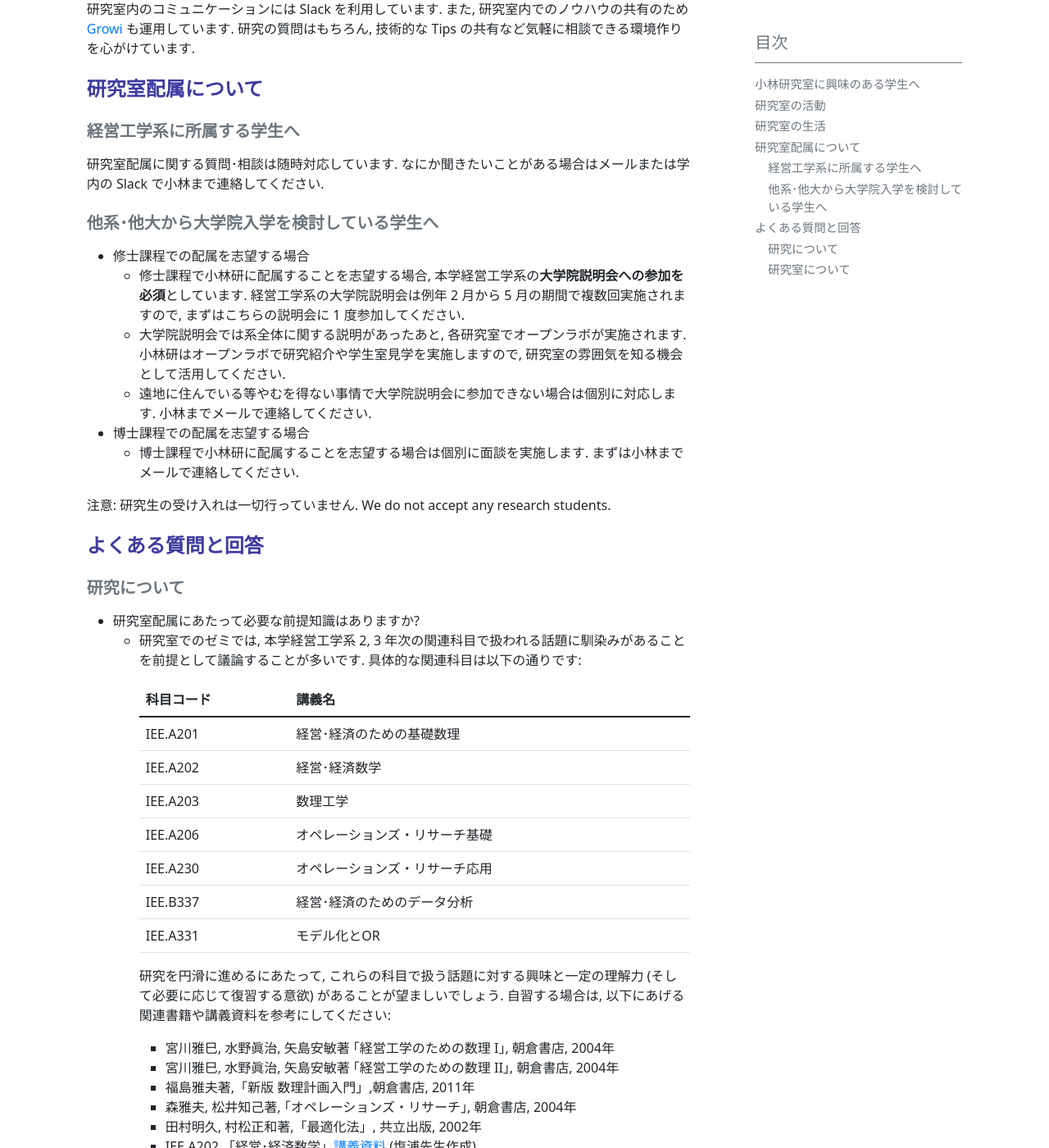
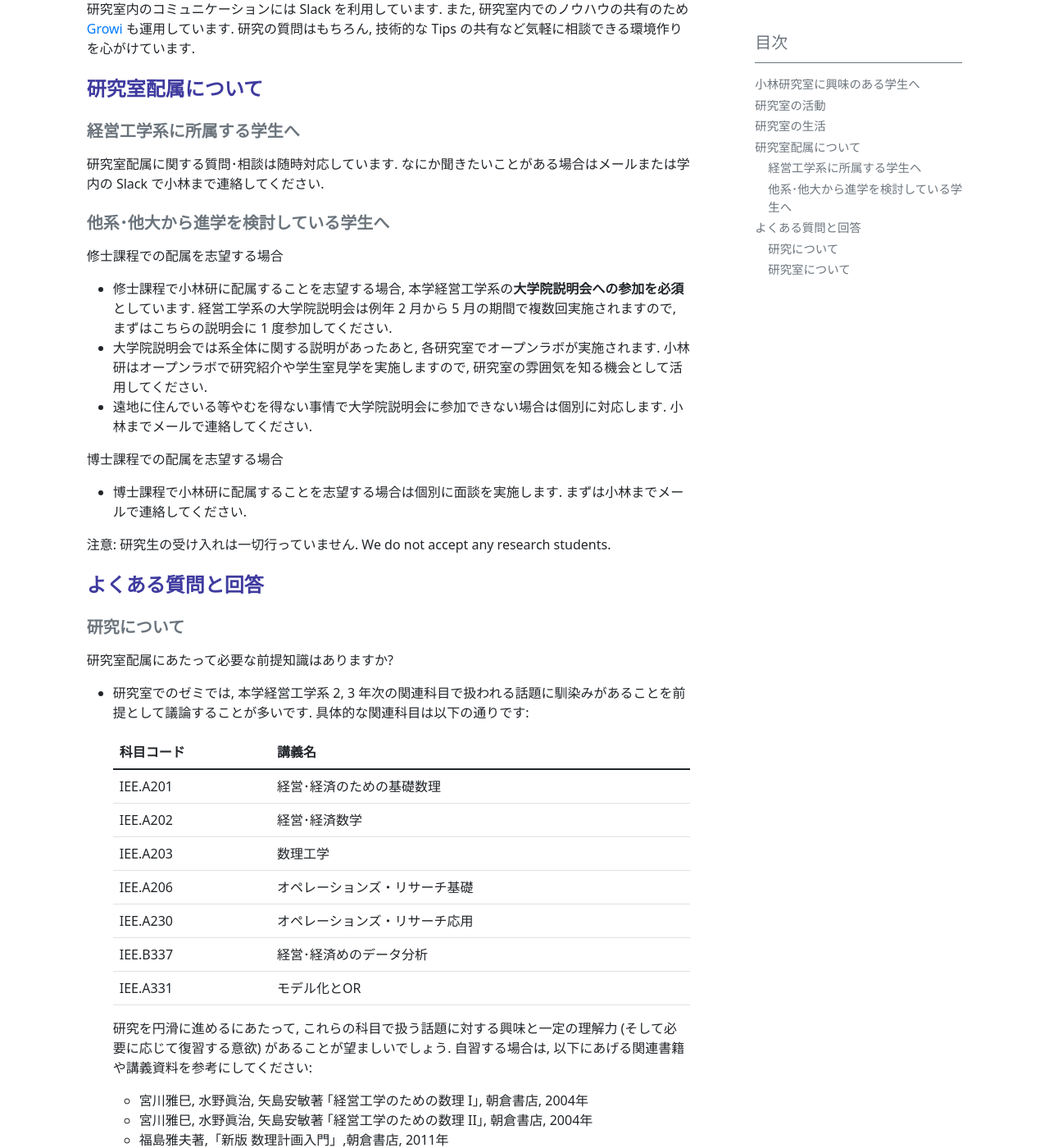
Before and after one commit to isct-koba-lab/isct-koba-lab.github.io, a Jekyll site: the page built from pages/for-students.md, in a window 1280 px wide and 1400 px high, scrolled down 1090 px. Shown: the whole window at 82% size. Built offline with Jekyll 4.4.1, drawn with Linux system fonts in a browser that asks for light colours.

Commit message:
for students

```diff
--- a/pages/for-students.md
+++ b/pages/for-students.md
@@ -44,13 +44,15 @@ toc: true
 
 研究室配属に関する質問･相談は随時対応しています. なにか聞きたいことがある場合はメールまたは学内の Slack で小林まで連絡してください.
 
-### 他系･他大から大学院入学を検討している学生へ
+### 他系･他大から進学を検討している学生へ
 
-- 修士課程での配属を志望する場合
-  - 修士課程で小林研に配属することを志望する場合, 本学経営工学系の**大学院説明会への参加を必須**としています. 経営工学系の大学院説明会は例年 2 月から 5 月の期間で複数回実施されますので, まずはこちらの説明会に 1 度参加してください.
-  - 大学院説明会では系全体に関する説明があったあと, 各研究室でオープンラボが実施されます. 小林研はオープンラボで研究紹介や学生室見学を実施しますので, 研究室の雰囲気を知る機会として活用してください.
-  - 遠地に住んでいる等やむを得ない事情で大学院説明会に参加できない場合は個別に対応します. 小林までメールで連絡してください.
-- 博士課程での配属を志望する場合
+
+修士課程での配属を志望する場合
+- 修士課程で小林研に配属することを志望する場合, 本学経営工学系の**大学院説明会への参加を必須**としています. 経営工学系の大学院説明会は例年 2 月から 5 月の期間で複数回実施されますので, まずはこちらの説明会に 1 度参加してください.
+- 大学院説明会では系全体に関する説明があったあと, 各研究室でオープンラボが実施されます. 小林研はオープンラボで研究紹介や学生室見学を実施しますので, 研究室の雰囲気を知る機会として活用してください.
+- 遠地に住んでいる等やむを得ない事情で大学院説明会に参加できない場合は個別に対応します. 小林までメールで連絡してください.
+
+博士課程での配属を志望する場合
   - 博士課程で小林研に配属することを志望する場合は個別に面談を実施します. まずは小林までメールで連絡してください.
 
 
@@ -61,35 +63,41 @@ toc: true
 ## よくある質問と回答
 
 ### 研究について
-- 研究室配属にあたって必要な前提知識はありますか?
-  - 研究室でのゼミでは, 本学経営工学系 2, 3 年次の関連科目で扱われる話題に馴染みがあることを前提として議論することが多いです. 具体的な関連科目は以下の通りです:
 
-      | 科目コード | 講義名|
-      |:---|---|
-      |IEE.A201 | 経営･経済のための基礎数理|
-      |IEE.A202 | 経営･経済数学|
-      |IEE.A203 | 数理工学|
-      |IEE.A206 | オペレーションズ・リサーチ基礎|
-      |IEE.A230 | オペレーションズ・リサーチ応用|
-      |IEE.B337 | 経営･経済のためのデータ分析|
-      |IEE.A331 | モデル化とOR|
+研究室配属にあたって必要な前提知識はありますか?
+- 研究室でのゼミでは, 本学経営工学系 2, 3 年次の関連科目で扱われる話題に馴染みがあることを前提として議論することが多いです. 具体的な関連科目は以下の通りです:
+
+    | 科目コード | 講義名|
+    |:---|---|
+    |IEE.A201 | 経営･経済のための基礎数理|
+    |IEE.A202 | 経営･経済数学|
+    |IEE.A203 | 数理工学|
+    |IEE.A206 | オペレーションズ・リサーチ基礎|
+    |IEE.A230 | オペレーションズ・リサーチ応用|
+    |IEE.B337 | 経営･経済めのデータ分析|
+    |IEE.A331 | モデル化とOR|
 
     研究を円滑に進めるにあたって, これらの科目で扱う話題に対する興味と一定の理解力 (そして必要に応じて復習する意欲) があることが望ましいでしょう. 自習する場合は, 以下にあげる関連書籍や講義資料を参考にしてください:
-      - 宮川雅巳, 水野眞治, 矢島安敏著 ｢経営工学のための数理 I｣, 朝倉書店, 2004年
-      - 宮川雅巳, 水野眞治, 矢島安敏著 ｢経営工学のための数理 II｣, 朝倉書店, 2004年
-      - 福島雅夫著,「新版 数理計画入門」,朝倉書店, 2011年
-      - 森雅夫, 松井知己著, ｢オペレーションズ・リサーチ｣, 朝倉書店, 2004年
-      - 田村明久, 村松正和著,「最適化法」, 共立出版, 2002年
-      - IEE.A202 「経営･経済数学」[講義資料](https://drive.google.com/drive/folders/14LUq0LcRQp0B7ZfuQsuW7fu7k9fx6WVI) (塩浦先生作成)
-      - IEE.B337 「経営･経済のためのデータ分析」 [講義資料](https://www.nakatalab.iee.e.titech.ac.jp/text/nakata.html) (中田先生作成)
+    - 宮川雅巳, 水野眞治, 矢島安敏著 ｢経営工学のための数理 I｣, 朝倉書店, 2004年
+    - 宮川雅巳, 水野眞治, 矢島安敏著 ｢経営工学のための数理 II｣, 朝倉書店, 2004年
+    - 福島雅夫著,「新版 数理計画入門」,朝倉書店, 2011年
+    - 森雅夫, 松井知己著, ｢オペレーションズ・リサーチ｣, 朝倉書店, 2004年
+    - 田村明久, 村松正和著,「最適化法」, 共立出版, 2002年
+    - IEE.A202 「経営･経済数学」[講義資料](https://drive.google.com/drive/folders/14LUq0LcRQp0B7ZfuQsuW7fu7k9fx6WVI) (塩浦先生作成)
+    - IEE.B337 「経営･経済のためのデータ分析」 [講義資料](https://www.nakatalab.iee.e.titech.ac.jp/text/nakata.html) (中田先生作成)
   - プログラミングに関して特別に必要な前提知識はありません. 最近は Python のほか Julia を使うことがありますが, いずれの言語も必要に応じて自習すれば問題ありません.
-- 研究テーマはどのように決めますか?
+
+研究テーマはどのように決めますか?
   - まず学生がテーマを探し, ゼミの場などでの議論を通じて詳細を決定します. 小林が一方的にテーマを設定することはなく, 学生の興味と意志を尊重して一緒に検討します.
 
 ### 研究室について
-- コアタイムはありますか?
-    - コアタイムはなく, 大学にいなければならない時間はゼミの時間帯以外にはありません. ただし平日の日中は研究室に来ることを推奨はしています. 日頃から他の学生や教員と顔を合わせていると関係構築がしやすく, 自分が困ったときに相談しやすくなると考えているためです.
-- 中田研との違いはありますか?
-  - 小林はもともと中田研で学位を取得しているため, 両研究室で研究分野に大きな違いはありません. 現在も中田研とは連携して研究を進めていることが多く,  2025 年現在は中田研と共同でゼミを行っています. ただ今後の研究室の学生数次第ではゼミの運用が少し変わる可能性もあります.
-- 卒業生の進路はどのようなものがありますか?
-  - まだ研究室の卒業生がいませんので, 進路に関する実績はありません. 小林の個人的な意見 (ポジショントーク) を述べると, オペレーションズ･リサーチはつぶしが効く分野であるため, 研究室で身につく能力はどのような進路でも広く役立つものだと思っています.
+
+コアタイムはありますか?
+
+- コアタイムはなく, 大学にいなければならない時間はゼミの時間帯以外にはありません. ただし平日の日中は研究室に来ることを推奨はしています. 日頃から他の学生や教員と顔を合わせていると関係構築がしやすく, 自分が困ったときに相談しやすくなると考えているためです.
+
+中田研との違いはありますか?
+- 小林はもともと中田研で学位を取得しているため, 両研究室で研究分野に大きな違いはありません. 現在も中田研とは連携して研究を進めていることが多く,  2025 年現在は中田研と共同でゼミを行っています. ただ今後の研究室の学生数次第ではゼミの運用が少し変わる可能性もあります.
+
+卒業生の進路はどのようなものがありますか?
+- まだ研究室の卒業生がいませんので, 進路に関する実績はありません. 小林の個人的な意見 (ポジショントーク) を述べると, オペレーションズ･リサーチはつぶしが効く分野であるため, 研究室で身につく能力はどのような進路でも広く役立つものだと思っています.
```
